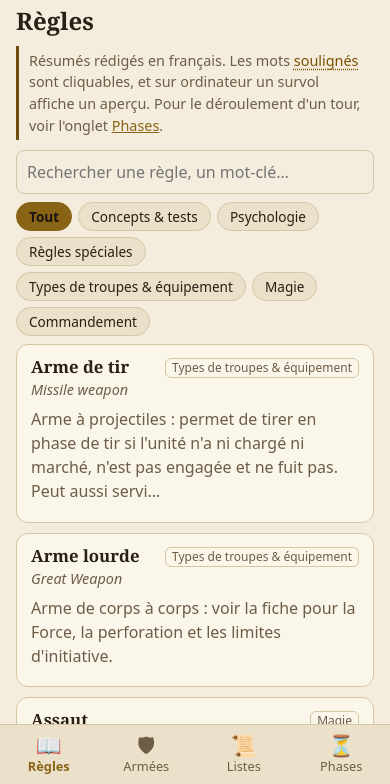
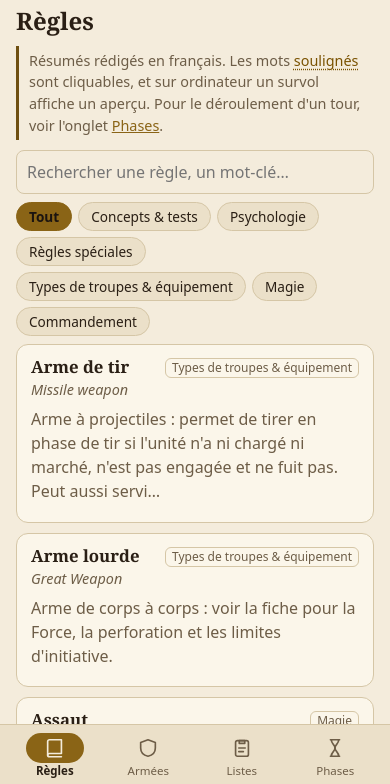
Before and after one commit to Nelfe/oldworldcompendium, a plain HTML site: page index.html in a window 390 px wide. Shown: the part 58-842 px from the top of the page. Drawn offline with Linux system fonts and the light colour scheme.

Commit message:
Navigation : onglets dans l'en-tête sur ordinateur, barre du bas compacte sur mobile
Co-Authored-By: Claude Sonnet 5.5 <noreply@anthropic.com>
Claude-Session: https://claude.ai/code/session_01MUG2DF3eGHf2F691Y59ACj

```diff
--- a/app.js
+++ b/app.js
@@ -175,7 +175,7 @@
     else if (tab === 'about') { html = viewAbout(); tab = ''; }
     else { html = viewRules(); tab = 'regles'; }
     app.innerHTML = html;
-    $$('.tabbar a').forEach((a) => a.classList.toggle('on', a.dataset.tab === tab));
+    $$('.tabbar a').forEach((a) => { const on = a.dataset.tab === tab; a.classList.toggle('on', on); if (on) a.setAttribute('aria-current', 'page'); else a.removeAttribute('aria-current'); });
     if (!route.keepScroll) window.scrollTo(0, 0);
     route.keepScroll = false;
   }
--- a/index.html
+++ b/index.html
@@ -14,17 +14,13 @@
 <body>
   <header class="top">
     <a class="brand" href="#regles"><span class="mark" aria-hidden="true">⚔</span> Old World <small>aide-mémoire</small></a>
+    <nav class="tabbar" aria-label="Navigation principale"><a href="#regles" data-tab="regles"><span class="ic"><svg viewBox="0 0 24 24" aria-hidden="true" focusable="false"><path d="M4 19.5V5a2 2 0 0 1 2-2h13v15H6a2 2 0 0 0-2 2z"/><path d="M4 19.5a2 2 0 0 0 2 2h13"/></svg></span><span class="lb">Règles</span></a><a href="#armees" data-tab="armees"><span class="ic"><svg viewBox="0 0 24 24" aria-hidden="true" focusable="false"><path d="M12 3l8 3v6c0 5-3.5 8-8 9-4.5-1-8-4-8-9V6z"/></svg></span><span class="lb">Armées</span></a><a href="#listes" data-tab="listes"><span class="ic"><svg viewBox="0 0 24 24" aria-hidden="true" focusable="false"><rect x="5" y="4" width="14" height="17" rx="2"/><path d="M9 4h6v3H9z"/><path d="M8.5 12h7M8.5 16h5"/></svg></span><span class="lb">Listes</span></a><a href="#phases" data-tab="phases"><span class="ic"><svg viewBox="0 0 24 24" aria-hidden="true" focusable="false"><path d="M7 3h10M7 21h10"/><path d="M8 3c0 5 4 5 4 9s-4 4-4 9"/><path d="M16 3c0 5-4 5-4 9s4 4 4 9"/></svg></span><span class="lb">Phases</span></a></nav>
     <a class="about-link" href="#about" aria-label="À propos">?</a>
   </header>
 
   <main id="app" tabindex="-1"></main>
 
-  <nav class="tabbar" aria-label="Navigation principale">
-    <a href="#regles" data-tab="regles"><span aria-hidden="true">📖</span>Règles</a>
-    <a href="#armees" data-tab="armees"><span aria-hidden="true">🛡</span>Armées</a>
-    <a href="#listes" data-tab="listes"><span aria-hidden="true">📜</span>Listes</a>
-    <a href="#phases" data-tab="phases"><span aria-hidden="true">⏳</span>Phases</a>
-  </nav>
+
 
   <dialog id="dlg"></dialog>
   <div id="toast" role="status" aria-live="polite"></div>
--- a/style.css
+++ b/style.css
@@ -11,7 +11,7 @@
   --green: #7fb069;
   --kw: #e8c778;
   --radius: 12px;
-  --tab-h: 62px;
+  --tab-h: 60px;
   color-scheme: dark;
 }
 @media (prefers-color-scheme: light) {
@@ -50,7 +50,6 @@ html { -webkit-text-size-adjust: 100%; }
 body {
   margin: 0; background: var(--bg); color: var(--text);
   font: 16px/1.5 system-ui, -apple-system, "Segoe UI", Roboto, sans-serif;
-  padding-bottom: calc(var(--tab-h) + env(safe-area-inset-bottom, 0px));
   padding-left: env(safe-area-inset-left, 0px);
   padding-right: env(safe-area-inset-right, 0px);
 }
@@ -77,16 +76,6 @@ small, .muted { color: var(--muted); }
 
 main { max-width: 860px; margin: 0 auto; padding: 16px; outline: none; }
 
-.tabbar {
-  position: fixed; left: 0; right: 0; bottom: 0; z-index: 30; display: flex; height: calc(var(--tab-h) + env(safe-area-inset-bottom));
-  padding-bottom: env(safe-area-inset-bottom); background: var(--bg2); border-top: 1px solid var(--line);
-}
-.tabbar a {
-  flex: 1; display: flex; flex-direction: column; align-items: center; justify-content: center; gap: 2px;
-  text-decoration: none; color: var(--muted); font-size: .8rem;
-}
-.tabbar a span { font-size: 1.3rem; line-height: 1; }
-.tabbar a.on { color: var(--gold); font-weight: 600; }
 
 .card {
   display: block; background: var(--card); border: 1px solid var(--line); border-radius: var(--radius);
@@ -186,7 +175,7 @@ dialog::backdrop { background: rgba(0,0,0,.6); }
 .sugg button:hover { background: var(--bg2); }
 
 #toast {
-  position: fixed; left: 50%; bottom: calc(var(--tab-h) + 16px + env(safe-area-inset-bottom)); transform: translateX(-50%);
+  position: fixed; left: 50%; bottom: 16px; transform: translateX(-50%);
   background: var(--gold); color: #1b1410; padding: 8px 16px; border-radius: 999px; font-weight: 600; opacity: 0;
   pointer-events: none; transition: opacity .2s; z-index: 120; max-width: 90vw; text-align: center;
 }
@@ -229,3 +218,36 @@ label.chip { display: inline-block; margin: 0; color: var(--text); }
 .fnode:focus-visible { outline: 2px solid var(--gold); outline-offset: 2px; }
 .farrow { text-align: center; color: var(--gold-d); line-height: 1.2; }
 .farrow.wide { display: none; }
+
+/* --- navigation --- */
+.top { gap: 12px; }
+.tabbar { display: flex; gap: 4px; }
+.tabbar a {
+  display: flex; flex-direction: column; align-items: center; gap: 2px; color: var(--muted);
+  text-decoration: none; font-size: .72rem; line-height: 1.1; border-radius: 12px; min-width: 0;
+}
+.tabbar .ic { display: grid; place-items: center; padding: 4px 18px; border-radius: 999px; transition: background .15s; }
+.tabbar svg { width: 22px; height: 22px; fill: none; stroke: currentColor; stroke-width: 1.8; stroke-linecap: round; stroke-linejoin: round; }
+.tabbar a.on { color: var(--text); font-weight: 600; }
+.tabbar a.on .ic { background: var(--gold); color: var(--bg); }
+.tabbar a:focus-visible { outline: 2px solid var(--gold); outline-offset: 2px; }
+
+@media (max-width: 767px) {
+  body { padding-bottom: calc(var(--tab-h) + env(safe-area-inset-bottom, 0px)); }
+  #toast { bottom: calc(var(--tab-h) + 16px + env(safe-area-inset-bottom, 0px)); }
+  .tabbar {
+    position: fixed; left: 0; right: 0; bottom: 0; z-index: 30; justify-content: space-around;
+    background: var(--bg2); border-top: 1px solid var(--line);
+    padding: 6px 8px calc(6px + env(safe-area-inset-bottom, 0px)); gap: 0;
+  }
+  .tabbar a { flex: 1; max-width: 110px; padding: 2px 0; }
+}
+@media (min-width: 768px) {
+  .top { padding-left: max(16px, calc((100vw - 860px) / 2)); padding-right: max(16px, calc((100vw - 860px) / 2)); }
+  .tabbar { margin: 0 auto; gap: 6px; }
+  .tabbar a { flex-direction: row; gap: 8px; font-size: .95rem; padding: 6px 14px; border-radius: 10px; }
+  .tabbar .ic { padding: 0; background: none; }
+  .tabbar a:hover { background: var(--card); }
+  .tabbar a.on { background: var(--card); box-shadow: inset 0 -2px 0 var(--gold); color: var(--gold); }
+  .tabbar a.on .ic { background: none; color: var(--gold); }
+}
--- a/sw.js
+++ b/sw.js
@@ -1,6 +1,6 @@
 /* Service worker : l'app fonctionne hors ligne (stale-while-revalidate sur les fichiers locaux).
    Incrémentez VERSION quand vous publiez une mise à jour. */
-const VERSION = "towfr-v2";
+const VERSION = "towfr-v3";
 const ASSETS = [
   "./", "index.html", "style.css", "app.js", "data.js", "manifest.webmanifest",
   "icons/icon-192.png", "icons/icon-512.png", "icons/icon-maskable-512.png",
```
